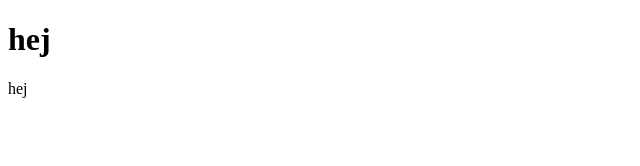
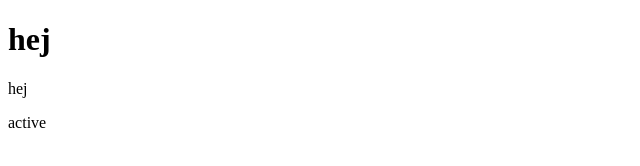
Before and after one commit to Johhed93/test, a plain HTML site: page 11_januari_gitHub/index.html in a window 1280 px wide. Shown: the full height of the page, 0-640 px from the left. Drawn offline with Linux system fonts and the light colour scheme.

```diff
--- a/11_januari_gitHub/index.html
+++ b/11_januari_gitHub/index.html
@@ -8,5 +8,6 @@
 <body>
     <h1>hej</h1>
     <p>hej</p>
+    <p>active</p>
 </body>
 </html>
```
Also changed, not shown: 11_januari_gitHub/script.js (added).
